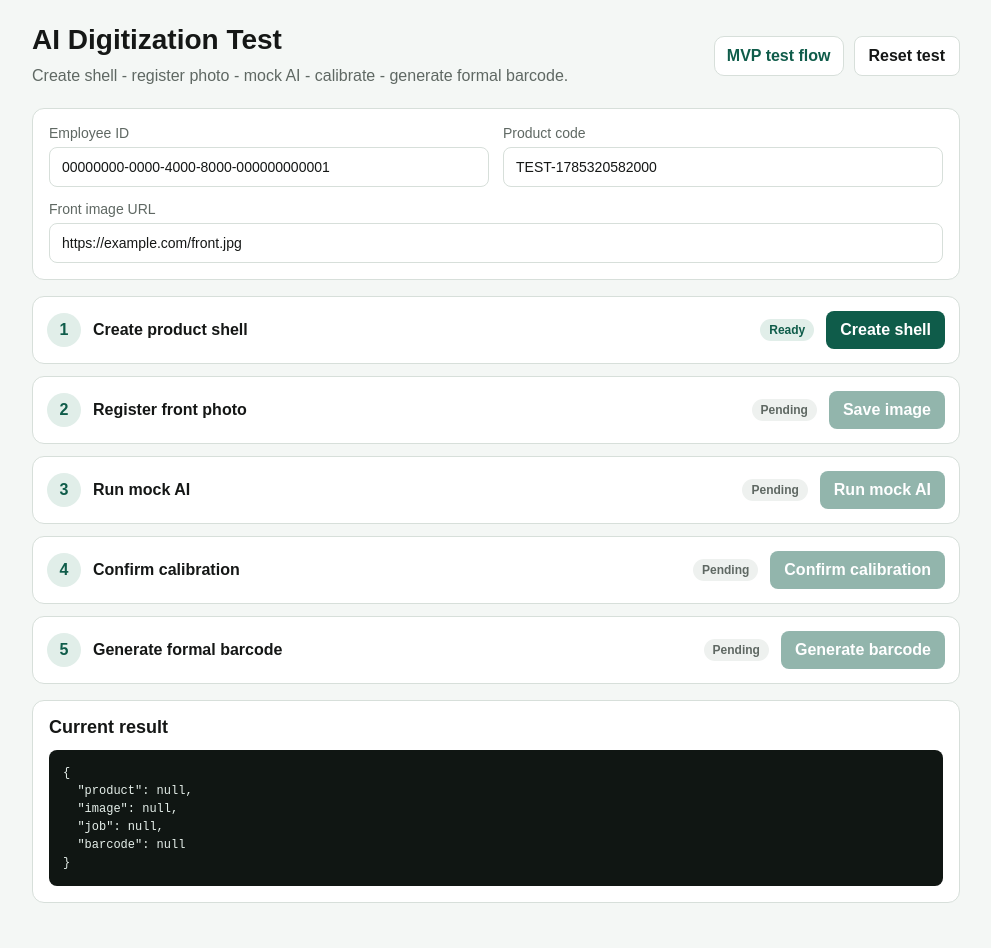
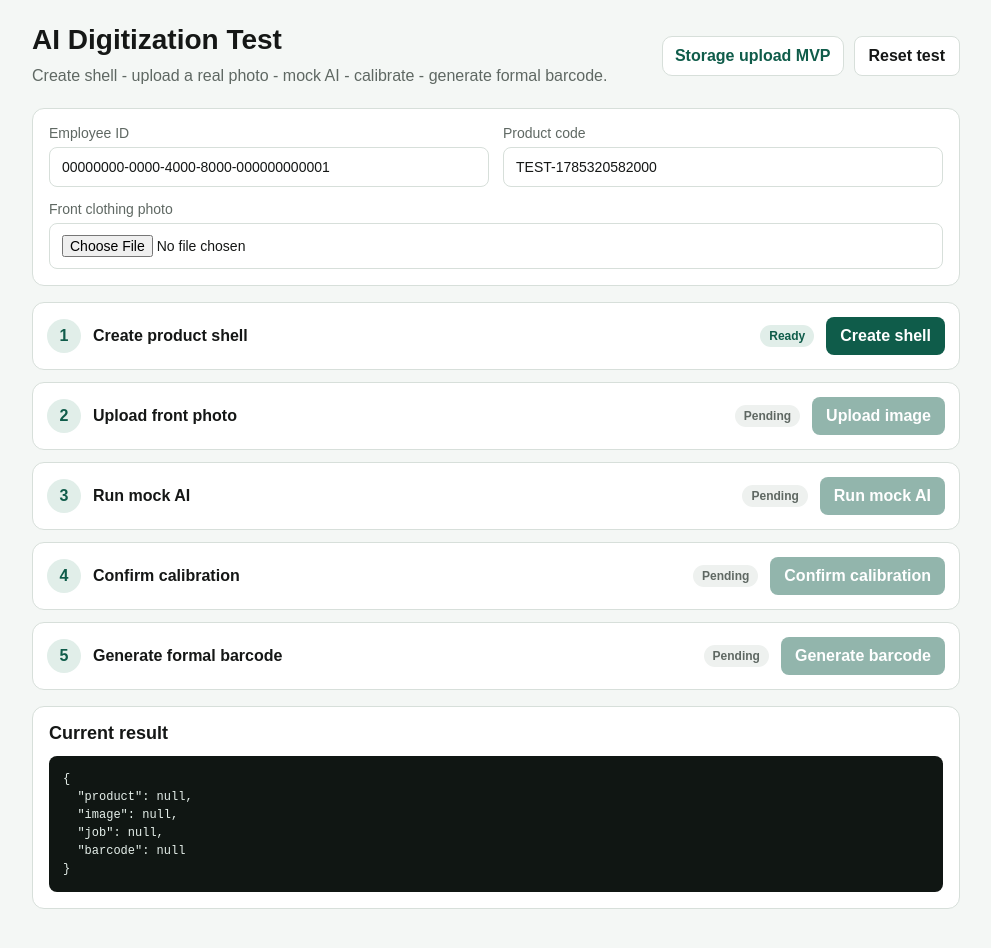
Before and after one commit to ericye666666-cmd/online-saler, a Next.js app in the folder apps/operations/: page / in a window 1280 px wide. Shown: the top 948 px of the page, without its empty margins (144-1135 px from the left). Built offline with nearby package versions, Linux system fonts and the light colour scheme.

Commit message:
Upload real product images from Operations

```diff
--- a/apps/operations/src/app/page.tsx
+++ b/apps/operations/src/app/page.tsx
@@ -26,6 +26,27 @@ async function request(path: string, options?: RequestInit): Promise<JsonRecord>
   return body;
 }
 
+async function uploadProductImage(productId: string, employeeId: string, file: File): Promise<JsonRecord> {
+  const response = await fetch(`${API_PROXY_URL}/products/${productId}/images/upload`, {
+    method: "POST",
+    headers: {
+      "Content-Type": file.type,
+      "X-Image-Type": "FRONT",
+      "X-Employee-Id": employeeId
+    },
+    body: file
+  });
+  const text = await response.text();
+  let body: JsonRecord = {};
+  try {
+    body = text ? (JSON.parse(text) as JsonRecord) : {};
+  } catch {
+    body = { message: text || `Upload failed: ${response.status}` };
+  }
+  if (!response.ok) throw new Error(String(body.message ?? `Upload failed: ${response.status}`));
+  return body;
+}
+
 function makeProductCode(): string {
   return `TEST-${Date.now()}`;
 }
@@ -43,7 +64,8 @@ function buttonLabel(status: StepStatus, idle: string, busy: string, isBusy: boo
 export default function OperationsHome() {
   const [employeeId, setEmployeeId] = useState(STAGING_TEST_EMPLOYEE_ID);
   const [productCode, setProductCode] = useState(makeProductCode);
-  const [imageUrl, setImageUrl] = useState("https://example.com/front.jpg");
+  const [selectedFile, setSelectedFile] = useState<File | null>(null);
+  const [previewUrl, setPreviewUrl] = useState("");
   const [product, setProduct] = useState<JsonRecord | null>(null);
   const [image, setImage] = useState<JsonRecord | null>(null);
   const [job, setJob] = useState<JsonRecord | null>(null);
@@ -58,10 +80,18 @@ export default function OperationsHome() {
   const result = useMemo(() => JSON.stringify({ product, image, job, barcode }, null, 2), [product, image, job, barcode]);
   const isBusy = Boolean(busy);
 
+  function chooseFile(file: File | null) {
+    if (previewUrl) URL.revokeObjectURL(previewUrl);
+    setSelectedFile(file);
+    setPreviewUrl(file ? URL.createObjectURL(file) : "");
+  }
+
   function resetTest() {
+    if (previewUrl) URL.revokeObjectURL(previewUrl);
     setEmployeeId(STAGING_TEST_EMPLOYEE_ID);
     setProductCode(makeProductCode());
-    setImageUrl("https://example.com/front.jpg");
+    setSelectedFile(null);
+    setPreviewUrl("");
     setProduct(null);
     setImage(null);
     setJob(null);
@@ -94,10 +124,8 @@ export default function OperationsHome() {
   }
 
   async function saveImage() {
-    setImage(await request(`/products/${flow.ids.productId}/images`, {
-      method: "POST",
-      body: JSON.stringify({ type: "FRONT", originalUrl: imageUrl, employeeId: employeeId.trim() })
-    }));
+    if (!selectedFile) throw new Error("Choose a clothing photo first");
+    setImage(await uploadProductImage(flow.ids.productId, employeeId.trim(), selectedFile));
   }
 
   async function runMockAI() {
@@ -148,10 +176,10 @@ export default function OperationsHome() {
       <header className="header">
         <div>
           <h1 className="title">AI Digitization Test</h1>
-          <p className="subtitle">Create shell - register photo - mock AI - calibrate - generate formal barcode.</p>
+          <p className="subtitle">Create shell - upload a real photo - mock AI - calibrate - generate formal barcode.</p>
         </div>
         <div className="header-actions">
-          <div className="status">MVP test flow</div>
+          <div className="status">Storage upload MVP</div>
           <button className="secondary-button" type="button" disabled={isBusy} onClick={resetTest}>Reset test</button>
         </div>
       </header>
@@ -159,37 +187,41 @@ export default function OperationsHome() {
       <section className="panel form-grid">
         <label>Employee ID<input value={employeeId} onChange={(event) => setEmployeeId(event.target.value)} aria-label="Staging test employee UUID" /></label>
         <label>Product code<input value={productCode} onChange={(event) => setProductCode(event.target.value)} /></label>
-        <label className="wide">Front image URL<input value={imageUrl} onChange={(event) => setImageUrl(event.target.value)} /></label>
+        <label className="wide">Front clothing photo
+          <input
+            type="file"
+            accept="image/jpeg,image/png,image/webp"
+            capture="environment"
+            disabled={flow.steps.image === "Done" || isBusy}
+            onChange={(event) => chooseFile(event.target.files?.[0] ?? null)}
+          />
+        </label>
+        {previewUrl ? <div className="wide image-preview"><img src={previewUrl} alt="Selected clothing preview" /></div> : null}
       </section>
 
       <section className="steps">
         <article className="step">
-          <span>1</span>
-          <div className="step-copy"><h2>Create product shell</h2></div>
+          <span>1</span><div className="step-copy"><h2>Create product shell</h2></div>
           <strong className={`step-status ${statusClass(flow.steps.create)}`}>{flow.steps.create}</strong>
           <button disabled={!flow.canCreateProduct || isBusy} onClick={() => run("create", createShell)}>{buttonLabel(flow.steps.create, "Create shell", "Creating...", busy === "create")}</button>
         </article>
         <article className="step">
-          <span>2</span>
-          <div className="step-copy"><h2>Register front photo</h2></div>
+          <span>2</span><div className="step-copy"><h2>Upload front photo</h2></div>
           <strong className={`step-status ${statusClass(flow.steps.image)}`}>{flow.steps.image}</strong>
-          <button disabled={!flow.canSaveImage || isBusy} onClick={() => run("image", saveImage)}>{buttonLabel(flow.steps.image, "Save image", "Saving...", busy === "image")}</button>
+          <button disabled={!flow.canSaveImage || !selectedFile || isBusy} onClick={() => run("image", saveImage)}>{buttonLabel(flow.steps.image, "Upload image", "Uploading...", busy === "image")}</button>
         </article>
         <article className="step">
-          <span>3</span>
-          <div className="step-copy"><h2>Run mock AI</h2></div>
+          <span>3</span><div className="step-copy"><h2>Run mock AI</h2></div>
           <strong className={`step-status ${statusClass(flow.steps.ai)}`}>{flow.steps.ai}</strong>
           <button disabled={!flow.canRunMockAI || isBusy} onClick={() => run("ai", runMockAI)}>{buttonLabel(flow.steps.ai, "Run mock AI", "Recognizing...", busy === "ai")}</button>
         </article>
         <article className="step">
-          <span>4</span>
-          <div className="step-copy"><h2>Confirm calibration</h2></div>
+          <span>4</span><div className="step-copy"><h2>Confirm calibration</h2></div>
           <strong className={`step-status ${statusClass(flow.steps.calibration)}`}>{flow.steps.calibration}</strong>
           <button disabled={!flow.canConfirmCalibration || isBusy} onClick={() => run("calibrate", confirmCalibration)}>{buttonLabel(flow.steps.calibration, "Confirm calibration", "Saving...", busy === "calibrate")}</button>
         </article>
         <article className="step">
-          <span>5</span>
-          <div className="step-copy"><h2>Generate formal barcode</h2></div>
+          <span>5</span><div className="step-copy"><h2>Generate formal barcode</h2></div>
           <strong className={`step-status ${statusClass(flow.steps.barcode)}`}>{flow.steps.barcode}</strong>
           <button disabled={!flow.canGenerateBarcode || isBusy} onClick={() => run("barcode", generateBarcode)}>{buttonLabel(flow.steps.barcode, "Generate barcode", "Generating...", busy === "barcode")}</button>
         </article>
```
